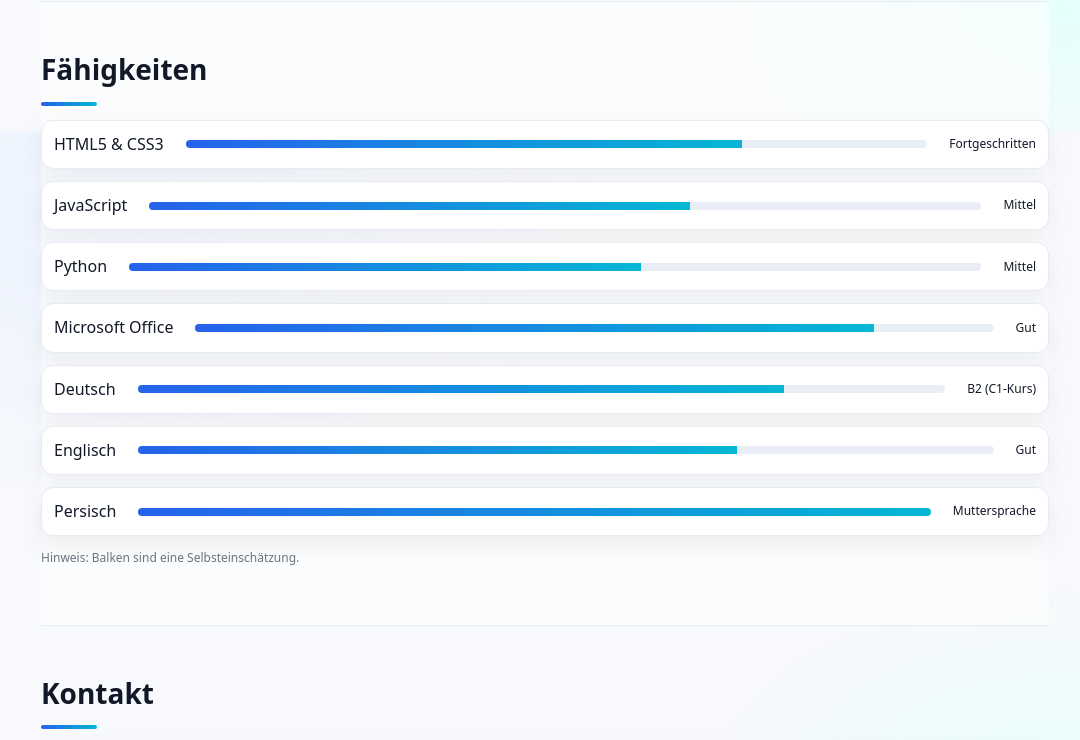
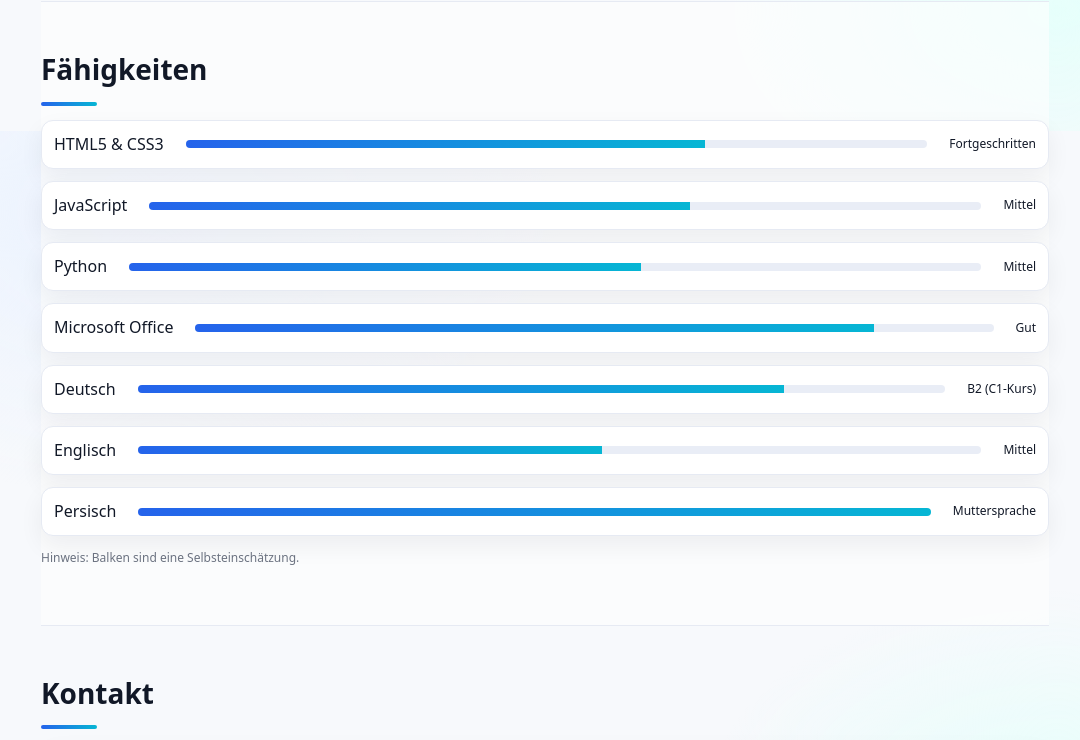
Before and after one commit to niloofar7ghasemi/Portfolio, a plain HTML site: page index.html in a window 1280 px wide. Shown: the part 1469-2209 px from the top of the page, without its empty margins (95-1175 px from the left). Drawn offline with Linux system fonts and the light colour scheme.

Commit message:
Add files via upload

```diff
--- a/index.html
+++ b/index.html
@@ -125,12 +125,12 @@
     <section id="skills">
       <h2>Fähigkeiten</h2>
       <div class="grid">
-        <div class="col-12 card skill"><span>HTML5 & CSS3</span><div class="meter"><span style="--w: 75%"></span></div><span class="small">Fortgeschritten</span></div>
+        <div class="col-12 card skill"><span>HTML5 & CSS3</span><div class="meter"><span style="--w: 70%"></span></div><span class="small">Fortgeschritten</span></div>
         <div class="col-12 card skill"><span>JavaScript</span><div class="meter"><span style="--w: 65%"></span></div><span class="small">Mittel</span></div>
         <div class="col-12 card skill"><span>Python</span><div class="meter"><span style="--w: 60%"></span></div><span class="small">Mittel</span></div>
         <div class="col-12 card skill"><span>Microsoft Office</span><div class="meter"><span style="--w: 85%"></span></div><span class="small">Gut</span></div>
         <div class="col-12 card skill"><span>Deutsch</span><div class="meter"><span style="--w: 80%"></span></div><span class="small">B2 (C1-Kurs)</span></div>
-        <div class="col-12 card skill"><span>Englisch</span><div class="meter"><span style="--w: 70%"></span></div><span class="small">Gut</span></div>
+        <div class="col-12 card skill"><span>Englisch</span><div class="meter"><span style="--w: 55%"></span></div><span class="small">Mittel</span></div>
         <div class="col-12 card skill"><span>Persisch</span><div class="meter"><span style="--w: 100%"></span></div><span class="small">Muttersprache</span></div>
       </div>
       <p class="small muted">Hinweis: Balken sind eine Selbsteinschätzung.</p>
```
